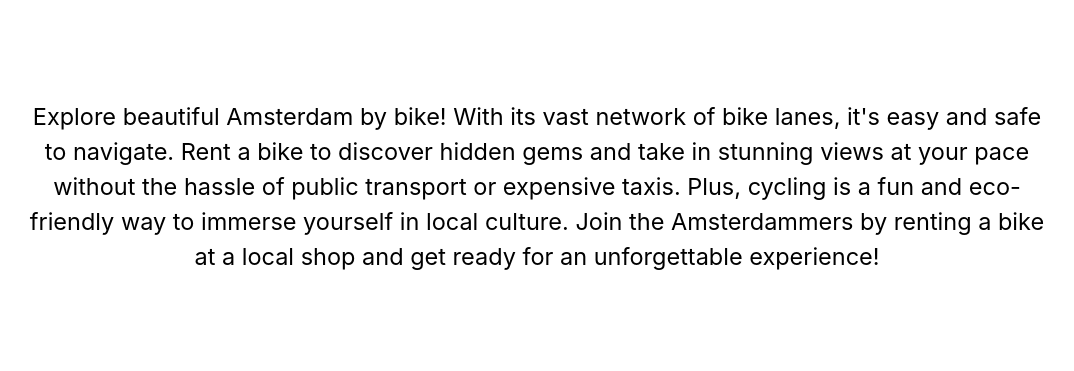
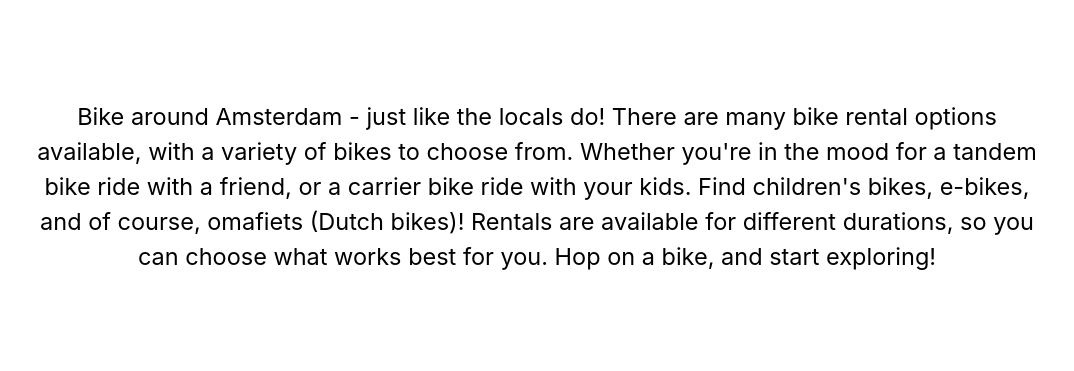
Before and after one commit to sabrina-liu/bikewithus, a Flask app: page /rental in a window 1280 px wide. Shown: the part 801-1172 px from the top of the page, without its empty margins (103-1177 px from the left). Run offline with Flask 3, Linux system fonts and the light colour scheme.

Commit message:
small changes to rental

```diff
--- a/static/style.css
+++ b/static/style.css
@@ -674,7 +674,7 @@ a:hover {
     filter: brightness(0.9);
 }
 #map-position {
-    width: 75%;
+    width: 75.5%;
     margin: auto;
 }
 .begin-route {
@@ -709,10 +709,10 @@ a:hover {
 }
 
 #places-position {
-    top: 5%;
+    top: 0.5%;
 }
 #places-size {
-    gap: 10px;
+    gap: 1%;
     width: 80%
 }
 .route-locations {
@@ -861,7 +861,7 @@ a:hover {
 /* rent-a-bike page styling */
 .rent-home {
     background-image: url("images/rental-home.png");
-    background: linear-gradient( rgba(0, 0, 0, 0.3), rgba(0, 0, 0, 0.3) ), url(images/rental-home.png);
+    background: linear-gradient( rgba(0, 0, 0, 0.5), rgba(0, 0, 0, 0.5) ), url(images/rental-home.png);
 
     position: absolute;
     background-size: cover;
@@ -871,9 +871,13 @@ a:hover {
     top: 0;
     left: 0;
 }
+#map-position1 {
+    width: 65%;
+    margin: auto;
+}
 .box {
     position: relative;
-    width: 25%;
+    width: 25.2%;
     height: 50vh;
     margin: 0.5%;
     float: left;
--- a/templates/rental.html
+++ b/templates/rental.html
@@ -5,23 +5,27 @@
         <div class="rent-home">
             <div class="title-container">
                 <div class="title">RENT-A-BIKE<br>
-                <div class="subtitle">Top bike rentals in Amsterdam</div>
+                <div class="subtitle">Find a bike rental place that suits you</div>
             </div>
         </div>
 
         <div class="intro-paragraph">
-            Explore beautiful Amsterdam by bike! With its vast network of bike lanes, it's easy and safe to navigate. Rent a
-            bike to discover hidden gems and take in stunning views at your pace without the hassle of public transport or
-            expensive taxis. Plus, cycling is a fun and eco-friendly way to immerse yourself in local culture. Join the
-            Amsterdammers by renting a bike at a local shop and get ready for an unforgettable experience!
+            Bike around Amsterdam - just like the locals do!
+            There are many bike rental options available, with a variety of bikes to choose from.
+            Whether you're in the mood for a tandem bike ride with a friend, or a carrier bike ride with your kids.
+            Find children's bikes, e-bikes, and of course, omafiets (Dutch bikes)!
+            Rentals are available for different durations, so you can choose what works best for you.
+            Hop on a bike, and start exploring!
         </div>
 
         <div class="mainsub-block-reason" id="map-block">
-            <div class="mainsub-block1" id="map-position">
+            <div class="mainsub-block1" id="map-position1">
                 <iframe src="https://www.google.com/maps/d/embed?mid=1wlXOlfqWYkFsm5yekywE9WSCtwVpWCQ&ehbc=2E312F" width="100%" height="500vh" style="border:0;" allowfullscreen="" loading="lazy" referrerpolicy="no-referrer-when-downgrade"></iframe>
-                <div class="mainsub-link2" id="begin-route">
-                    <a href="https://www.google.com/maps/d/embed?mid=1wlXOlfqWYkFsm5yekywE9WSCtwVpWCQ&ehbc=2E312F" target="_blank"><b>OPEN MAPS<span>&#8594;</span></b></a>
-                </div>
+                <a href="https://www.google.com/maps/d/u/0/viewer?mid=1wlXOlfqWYkFsm5yekywE9WSCtwVpWCQ&ll=52.370594087316405%2C4.895802399999978&z=15" target="_blank">
+                    <div class="begin-route">
+                        <b>OPEN MAPS</b>
+                    </div>
+                    </a>
             </div>
         </div>
 
```
